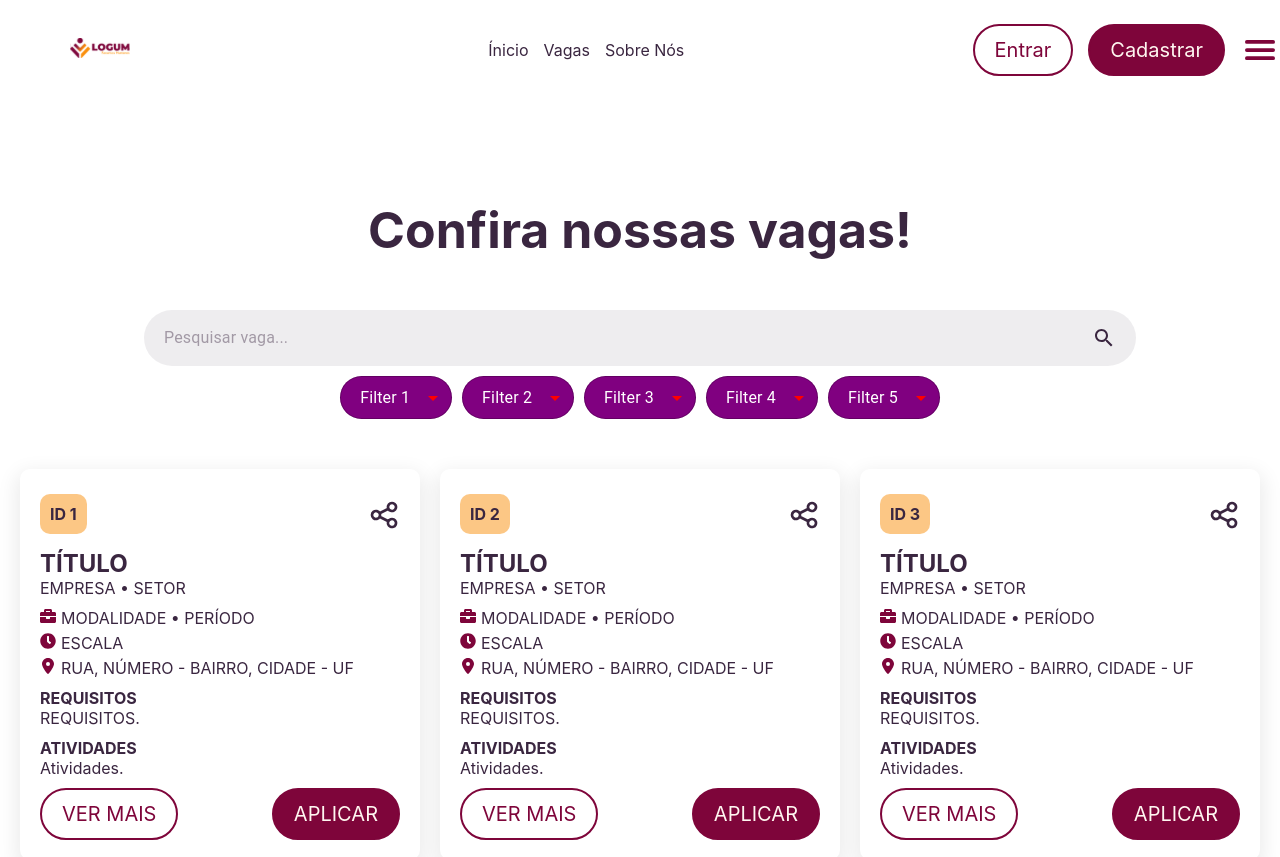
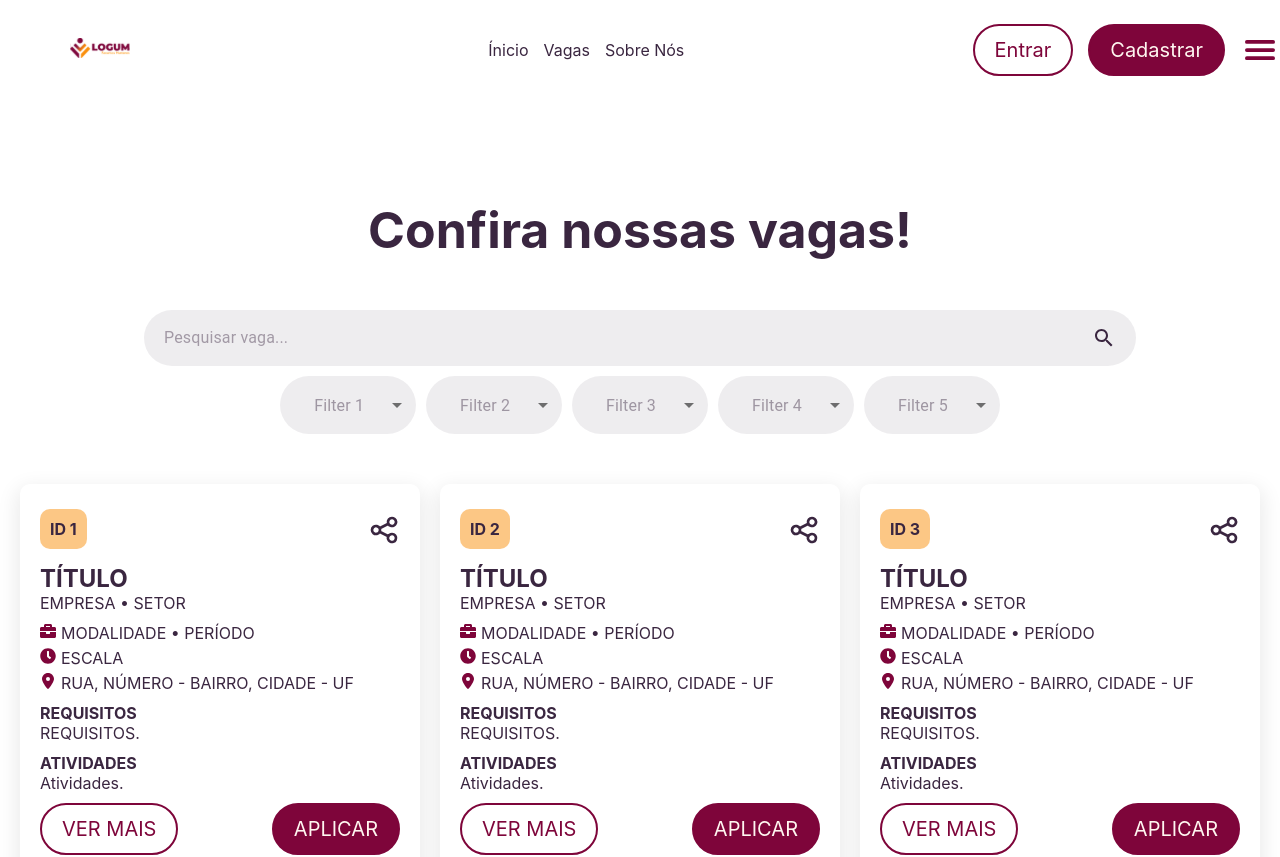
Before and after one commit to MPCGomes/logumrh, a Next.js app in the folder frontend-web/: page /vacancies in a window 1280 px wide. Shown: the top 857 px of the page. Built offline with nearby package versions, Linux system fonts and the light colour scheme.

Commit message:
styles (dropdown): color change

```diff
--- a/frontend-web/components/Dropdown/Dropdown.tsx
+++ b/frontend-web/components/Dropdown/Dropdown.tsx
@@ -5,40 +5,36 @@ import { styled } from '@mui/material/styles';
 
 const StyledDropdownSelect = styled(Select)({
   borderRadius: 50,
-  backgroundColor: 'purple',
-  padding: '5px 10px',
-  color: 'white',
+  backgroundColor: '#3a264015',
+  padding: '1px 20px',
+  color: '#3a264070',
+  border: 'none',
 
-  '& .MuiSelect-select': {
-    color: 'white',
-    padding: '5px 10px'
+  '& .MuiOutlinedInput-notchedOutline': {
+    border: 'none',
   },
-
-  '& .MuiSvgIcon-root': {
-    color: 'red',
-  },
-
   '&:hover .MuiOutlinedInput-notchedOutline': {
-    borderColor: 'blue',
+    border: 'none',
   },
   '&.Mui-focused .MuiOutlinedInput-notchedOutline': {
-    borderColor: 'red',
+    border: 'none',
   },
 });
 
+
 const DropdownMenuItem = styled(MenuItem)({
-  backgroundColor: 'navy',
-  color: 'yellow',
+  backgroundColor: '#fff',
+  color: '#3a2640',
   '&:hover': {
-    backgroundColor: 'red',
+    backgroundColor: '#efedef',
     color: 'black',
   },
   '&.Mui-selected': {
-    backgroundColor: 'green',
-    color: 'white',
+    backgroundColor: '#E6E4E6',
+    color: '#3a2640',
     '&:hover': {
-      backgroundColor: 'darkgreen',
-      color: 'white',
+      backgroundColor: '#E6E4E6',
+      color: '#3a2640',
     },
   },
   '&.Mui-focusVisible': {
```
